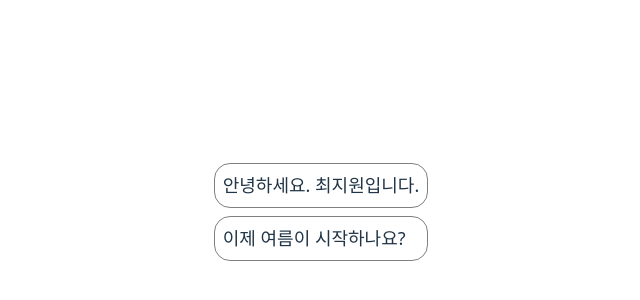
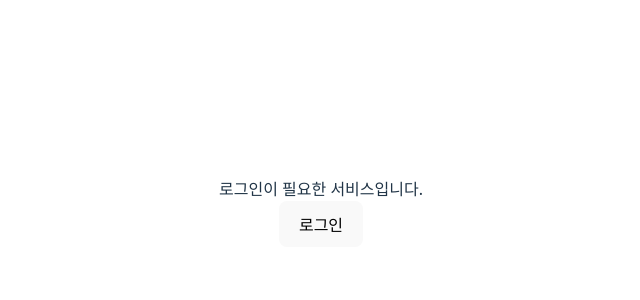
Before and after one commit to Hwang1123/WorkSpace, a React (Vite) app in the folder 10_React/react-project/: page / in a window 1280 px wide. Shown: the part 188-488 px from the top of the page, without its empty margins (319-959 px from the left). Built offline with nearby package versions, Linux system fonts and the light colour scheme.

Commit message:
04_react_hooks update

```diff
--- a/10_React/react-project/package.json
+++ b/10_React/react-project/package.json
@@ -11,8 +11,7 @@
   },
   "dependencies": {
     "react": "^19.0.0",
-    "react-dom": "^19.0.0",
-    "styled-components": "^6.1.17"
+    "react-dom": "^19.0.0"
   },
   "devDependencies": {
     "@eslint/js": "^9.22.0",
--- a/10_React/react-project/src/App.jsx
+++ b/10_React/react-project/src/App.jsx
@@ -2,23 +2,16 @@
 import reactLogo from './assets/react.svg'
 import viteLogo from '/vite.svg'
 import './App.css'
-import LifecycleText from './components/LifecycleText'
-import Comment from './components/Comment';
-import CommentList from './components/CommentList'
+import UseStateTest from './components/useState/UseStateTest'
+import SignUp from './components/useState/SignUp'
+import LandingPage from './components/useState/LandingPage'
 
 function App() {
-  // const [isButton, setIsButton] = useState(true);
-  // const toggleButton = () =>{
-  //   setIsButton(!isButton);
-  // }
-
   return (
     <>
-      {/* {isButton && <LifecycleText/>}
-      <button onClick={toggleButton}>count없애기</button> */}
-
-      {/* <Comment message={"안녕하세요"}/> */}
-      <CommentList />
+      {/* <UseStateTest /> */}
+      {/* <SignUp />  */}
+      <LandingPage />
     </>
   )
 }
--- a/10_React/react-project/src/components/Comment.jsx
+++ /dev/null
@@ -1,55 +0,0 @@
-import React, { Component } from 'react'
-import styled from 'styled-components'
-
-const Container = styled.div`
-    margin: 8px;
-    padding: 8px;
-    display: flex;
-    flex-direction: row;
-    border: 1px solid gray;
-    border-radius: 16px;
-`
-const CommentText = styled.span`
-    font-size: 18px;
-`
-
-class Comment extends Component {
-    constructor(props){
-        super(props)
-
-        this.state = {}
-    }
-
-    // componentDidMount(){
-    //     console.log(`${this.props.id}의 componentDidMount`)
-    // }
-
-    // componentDidUpdate(){
-    //     console.log(`${this.props.id}의 componentDidUpdate`)
-    // }
-
-    // componentWillUnmount(){
-    //     console.log(`${this.props.id}의 componentWillUnmount`)
-    // }
-
-    //컴포넌트가 업데이트 되기 전에 호출
-    shouldComponentUpdate(nextProps, nextState){
-        console.log(`${this.props.id}의 shouldComponentUpdate`)
-        console.log(`${nextProps.id}의 shouldComponentUpdate`)
-
-
-        return true;
-    }
-
-    render() {
-        return (
-            <Container>
-                <CommentText>
-                    {this.props.message}
-                </CommentText>
-            </Container>
-        )
-    }
-}
-
-export default Comment
--- a/10_React/react-project/src/components/CommentList.jsx
+++ /dev/null
@@ -1,66 +0,0 @@
-import React, { Component } from 'react';
-import Comment from './Comment';
-
-const serverComments = [
-  {
-    id: 1,
-    message: '안녕하세요. 최지원입니다.',
-  },
-  {
-    id: 2,
-    message: '이제 여름이 시작하나요?',
-  },
-  {
-    id: 3,
-    message: '냉면먹고 싶습니다.',
-  },
-];
-
-class CommentList extends Component {
-  constructor(props) {
-    super(props);
-    this.state = {
-      commentList: [],
-    };
-  }
-
-  componentDidMount() {
-    setInterval(() => {
-      const { commentList } = this.state;
-
-      if (commentList.length < serverComments.length) {
-        const nextComment = serverComments[commentList.length];
-
-        this.setState({
-          commentList: [...commentList, nextComment],
-        });
-      } else {
-        this.setState({
-          commentList: [],
-        });
-      }
-    }, 3000);
-  }
-
-  componentWillUnmount() {
-    clearInterval(this.interval); // 컴포넌트가 언마운트될 때 interval 정리
-  }
-
-  render() {
-    const { commentList } = this.state;
-
-    return (
-      <div>
-        {commentList.map((c) => (
-          <Comment
-            key={c.id}
-            id={c.id}
-            message={c.message}
-          />
-        ))}
-      </div>
-    );
-  }
-}
-
-export default CommentList;
--- /dev/null
+++ b/10_React/react-project/src/components/useState/Grade.jsx
@@ -0,0 +1,14 @@
+import React, { useState } from 'react'
+
+const Grade = ({isLogin}) => {
+
+
+    return (
+        <div>
+            {isLogin &&
+                <div>실버 등급</div>}
+        </div>
+    )
+}
+
+export default Grade
--- /dev/null
+++ b/10_React/react-project/src/components/useState/LandingPage.jsx
@@ -0,0 +1,28 @@
+import React, {useState} from 'react'
+import Toolbar from './Toolbar'
+import Grade from './Grade'
+
+const LandingPage = () => {
+    const [isLogin, setIsLoging] = useState(false);
+
+    const onClickLogin = () => {
+        setIsLoging(true);
+    }
+
+    const onClickLogout = () => {
+        setIsLoging(false);
+    }
+
+    return (
+        <div>
+            <Toolbar
+                isLogin={isLogin}
+                onClickLogin = {onClickLogin}
+                onClickLogout= {onClickLogout}
+             />
+            <Grade isLogin={isLogin} />
+        </div>
+    )
+}
+
+export default LandingPage
--- /dev/null
+++ b/10_React/react-project/src/components/useState/SignUp.jsx
@@ -0,0 +1,44 @@
+import React, { useState } from 'react'
+
+//이름과 성별을 입력받을 수 있도록 만들고
+//submit버튼 클릭시 이름 : ~~~ 성별 : ~~ 를 출력해라 (alert)
+
+const SignUp = () => {
+    const [name, setName] = useState("");
+    const [gender, setGender] = useState("man");
+
+    const handleChangeName = (ev) => {
+        setName(ev.target.value);
+    }
+
+    const handleChangeGender = (ev) => {
+        setGender(ev.target.value);
+    }
+
+    const handleSubmit = (ev) => {
+        alert(`이름 : ${name}, 성별 : ${gender}`);
+        ev.preventDefault(); // a태그나 submit태그같은 고유동작을 중당하기위한 이벤트 방지
+        //ev.stopPropagation(); 부모엘리먼트에게 이벤트가 전파되는 것을 막을 수 있음
+    }
+
+    return (
+        <form onSubmit={handleSubmit}>
+            <label htmlFor="">
+                이름 :
+                <input type="text" value={name} onChange={handleChangeName}/>
+            </label>
+            <br /><br />
+            <label>
+                성별 :
+                <select value={gender} onChange={handleChangeGender}>
+                    <option value="man">남자</option>
+                    <option value="woman">여자</option>
+                </select>
+            </label>
+            <br /><br />
+            <button type='submit'>제출</button>
+        </form>
+    )
+}
+
+export default SignUp
--- /dev/null
+++ b/10_React/react-project/src/components/useState/Toolbar.jsx
@@ -0,0 +1,23 @@
+import React, {useState} from 'react'
+
+const Toolbar = ({isLogin, onClickLogin, onClickLogout}) => {
+
+
+    return (
+        <div>
+            {
+                isLogin ?
+                <div>
+                    <div>안녕하세요. 최지원님</div>
+                    <button onClick={onClickLogout}>로그아웃</button>
+                </div> :
+                <div>
+                    <div>로그인이 필요한 서비스입니다.</div>
+                    <button onClick={onClickLogin}>로그인</button>
+                </div>
+            }
+        </div>
+    )
+}
+
+export default Toolbar
--- /dev/null
+++ b/10_React/react-project/src/components/useState/UseStateTest.jsx
@@ -0,0 +1,56 @@
+import React, { useState } from 'react'
+
+/*
+    state : 컴포넌트의 상태값
+    useState : 컴포넌트의 상태를 생성하고 관리할 수 있게 해주는 react hook
+    -> 컴포넌트는 state값이 변경되면 이를 확인하고 요소를 리렌더링 해준다.
+
+    [사용법]
+    const [변수명, set변수명] = useState(초기값);
+
+    React에서 setState와 같은 상태 업데이트 함수는 비동기적으로 작동한다.
+    즉, 상태를 바로바로 반영하지 않고, 여러 상태 업데이트를 배치에서 한번에 처리하여고 한다.
+
+    setNum(prevNum => prevNum - 1)에서는 클로저가 해당 데이터를 저장해서 사용할 수 있게 해준다.
+*/
+
+// function setNum = (value) => {
+//     if(typeof value === 'function'){
+//         prevNum = value(prevNum);
+//     } else {
+//         prevNum = value;
+//     }
+// }
+
+const UseStateTest = () => {
+    //const num = 0;
+    const [num, setNum] = useState(0);
+
+    const onClickPlus = () => {
+        //num += 1; 현재 상태를 직접 상용해서 변경 -> state변경x -> 리렌더링x
+        setNum(num + 1);
+        setNum(num + 1);
+        //결과적으로 num + 1이 됨 -> 실시간으로 처리되는 것이 아니라 모아두었다가 한번에 처리하는 방식
+    }
+
+    const onClickMinus = () => {
+        setNum(prevNum => prevNum - 1);
+        setNum((prevNum) => {
+            console.log("이전 상태 출력 : ", prevNum)
+            return prevNum - 1;
+        });
+        console.log("상태 업데이트 요청");
+        // 상태가 이전 상태에 의존하는 경우에는
+        //항상 상태 업데이트 함수에 콜백을 사용하는 방식(prevNum => prevNum - 1)을 사용해야 한다.
+    }
+
+    return (
+        <div>
+            <div>COUNT : {num}</div>
+            <button onClick={onClickPlus}> + </button>
+            <button onClick={onClickMinus}> - </button>
+        </div>
+    )
+}
+
+export default UseStateTest
```
Also changed, not shown: 10_React/react-project/src/components/LifecycleText.jsx (deleted, +0 -62 lines), 1 other file (tests, documents, lock files or other folders).
